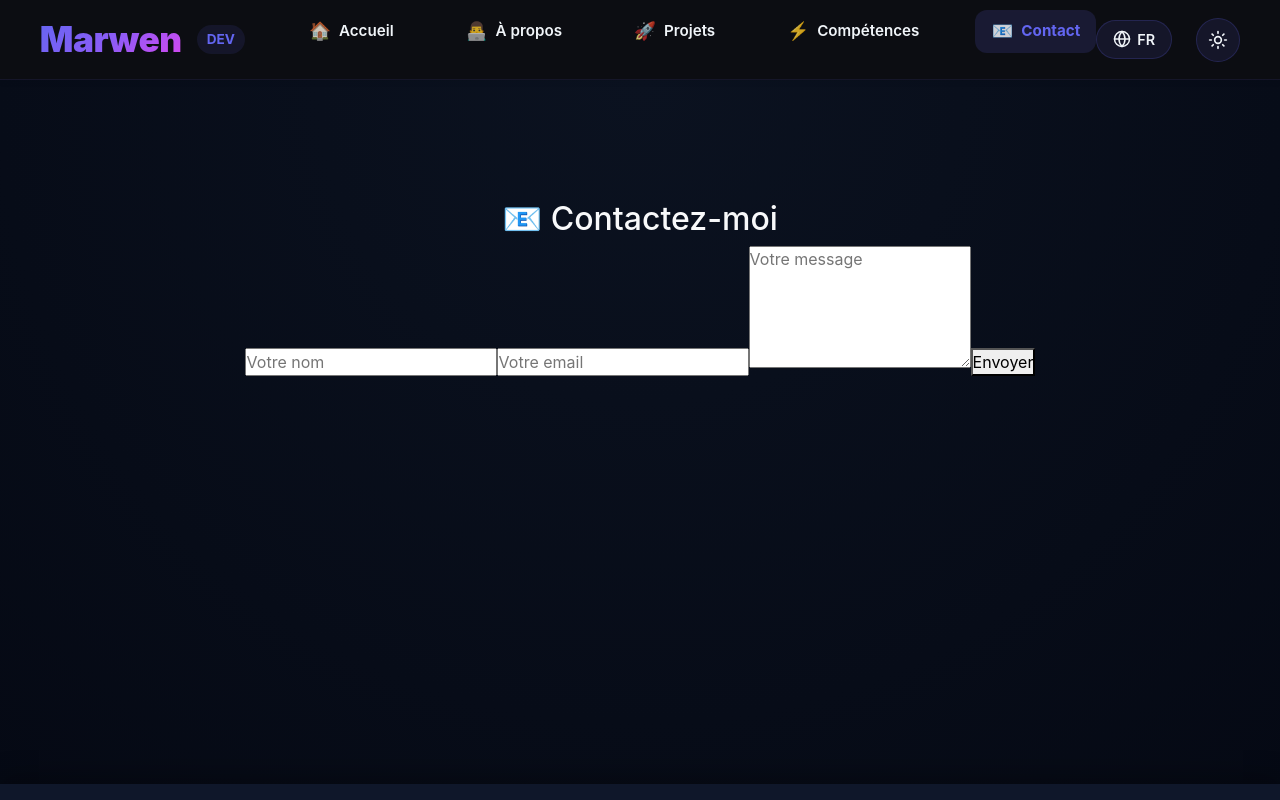
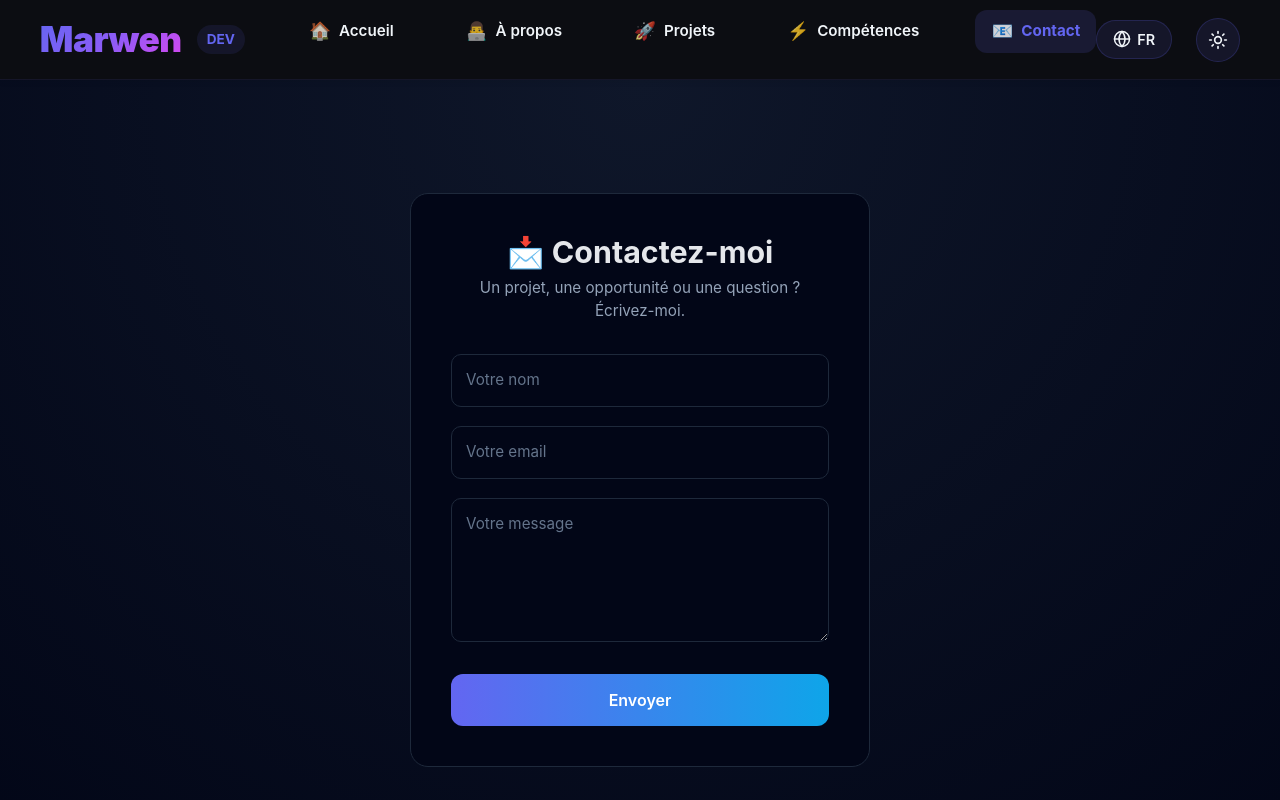
Before and after one commit to marwanbarhoumi/Portfolio-Marwan, a React (Create React App) app in the folder frontend/: page /contact in a window 1280 px wide. Built offline with nearby package versions, Linux system fonts and the light colour scheme.

Commit message:
fix cors preflight + vercel previews

```diff
--- a/frontend/src/pages/Contact.js
+++ b/frontend/src/pages/Contact.js
@@ -10,20 +10,22 @@ function Contact() {
   });
 
   const [loading, setLoading] = useState(false);
+  const [success, setSuccess] = useState(false);
 
-  const handleChange = (e) =>
+  const handleChange = (e) => {
     setForm({ ...form, [e.target.name]: e.target.value });
+  };
 
   const handleSubmit = async (e) => {
     e.preventDefault();
     setLoading(true);
+    setSuccess(false);
 
     try {
       await sendEmail(form);
-      alert(`✅ Merci ${form.name}, message envoyé`);
+      setSuccess(true);
       setForm({ name: "", email: "", message: "" });
     } catch (err) {
-      console.error(err);
       alert("❌ Erreur lors de l'envoi");
     } finally {
       setLoading(false);
@@ -31,8 +33,12 @@ function Contact() {
   };
 
   return (
-    <section className="contact-section">
-      <h2>📧 Contactez-moi</h2>
+    <section className="contact-page">
+      <div className="contact-container">
+        <h2 className="contact-title">📩 Contactez-moi</h2>
+        <p className="contact-subtitle">
+          Un projet, une opportunité ou une question ? Écrivez-moi.
+        </p>
 
         <form className="contact-form" onSubmit={handleSubmit}>
           <input
@@ -65,7 +71,14 @@ function Contact() {
           <button type="submit" disabled={loading}>
             {loading ? "Envoi..." : "Envoyer"}
           </button>
+
+          {success && (
+            <span className="success-msg">
+              ✅ Message envoyé avec succès
+            </span>
+          )}
         </form>
+      </div>
     </section>
   );
 }
--- a/frontend/src/style/Contact.css
+++ b/frontend/src/style/Contact.css
@@ -1,107 +1,93 @@
-.contact-section {
-  min-height: calc(100vh - 80px);
-  padding: 120px 20px 160px;
-  background: radial-gradient(circle at top, #0b1220, #050914);
+.contact-page {
+  min-height: 100vh;
+  display: flex;
+  justify-content: center;
+  align-items: center;
+  background: radial-gradient(circle at top, #0f172a, #020617);
+  padding: 2rem;
+}
+
+.contact-container {
+  width: 100%;
+  max-width: 460px;
+  background: #020617;
+  border: 1px solid #1e293b;
+  border-radius: 18px;
+  padding: 2.5rem;
+}
+
+.contact-title {
+  text-align: center;
+  font-size: 1.9rem;
+  font-weight: 700;
+  color: #e5e7eb;
+  margin-bottom: 0.4rem;
+}
+
+.contact-subtitle {
+  text-align: center;
+  color: #94a3b8;
+  font-size: 0.95rem;
+  margin-bottom: 2rem;
+}
+
+.contact-form {
   display: flex;
   flex-direction: column;
-  align-items: center;
+  gap: 1.2rem;
 }
 
-.contact-card {
+.contact-form input,
+.contact-form textarea {
   width: 100%;
-  max-width: 700px;
-  background: rgba(255, 255, 255, 0.04);
-  border: 1px solid rgba(255, 255, 255, 0.08);
-  border-radius: 24px;
-  padding: 45px;
-  backdrop-filter: blur(14px);
-  color: #e5e7eb;
+  padding: 14px;
+  border-radius: 10px;
+  border: 1px solid #1e293b;
+  background: transparent;
+  color: #f8fafc;
+  font-size: 0.95rem;
+  transition: border-color 0.2s ease, box-shadow 0.2s ease;
 }
 
-/* TITLE */
-.contact-title {
-  text-align: center;
-  font-size: 2.4rem;
-  font-weight: 700;
-  margin-bottom: 40px;
-  background: linear-gradient(135deg, #4f46e5, #7c3aed);
-  -webkit-background-clip: text;
-  -webkit-text-fill-color: transparent;
+.contact-form input::placeholder,
+.contact-form textarea::placeholder {
+  color: #64748b;
 }
 
-/* FORM */
-.form-group {
-  margin-bottom: 26px;
+.contact-form input:focus,
+.contact-form textarea:focus {
+  outline: none;
+  border-color: #6366f1;
+  box-shadow: 0 0 0 1px rgba(99, 102, 241, 0.4);
 }
 
-.form-group label {
-  display: block;
-  margin-bottom: 8px;
-  font-size: 0.9rem;
-  color: #cbd5f5;
+.contact-form button {
+  margin-top: 0.8rem;
+  padding: 14px;
+  border-radius: 12px;
+  border: none;
+  background: linear-gradient(90deg, #6366f1, #0ea5e9);
+  color: white;
+  font-weight: 600;
+  font-size: 1rem;
+  cursor: pointer;
+  transition: transform 0.2s ease, box-shadow 0.2s ease;
 }
 
-.form-group input,
-.form-group textarea {
-  width: 100%;
-  padding: 14px 18px;
-  border-radius: 14px;
-  background: rgba(255, 255, 255, 0.06);
-  border: 1px solid rgba(255, 255, 255, 0.12);
-  color: #f1f5f9;
-  font-size: 0.95rem;
-  outline: none;
-  transition: all 0.25s ease;
+.contact-form button:hover {
+  transform: translateY(-2px);
+  box-shadow: 0 12px 30px rgba(99, 102, 241, 0.4);
 }
 
-.form-group input::placeholder,
-.form-group textarea::placeholder {
-  color: #94a3b8;
+.contact-form button:disabled {
+  opacity: 0.6;
+  cursor: not-allowed;
 }
 
-/* FOCUS */
-.form-group input:focus,
-.form-group textarea:focus {
-  border-color: #7c3aed;
-  box-shadow: 0 0 0 3px rgba(124, 58, 237, 0.25);
-  background: rgba(255, 255, 255, 0.08);
+.success-msg {
+  display: block;
+  text-align: center;
+  margin-top: 1rem;
+  color: #22c55e;
+  font-size: 0.9rem;
 }
-
-/* BUTTON */
-.contact-btn {
-  width: 100%;
-  margin-top: 10px;
-  padding: 16px;
-  border-radius: 16px;
-  border: none;
-  cursor: pointer;
-  font-size: 1rem;
-  font-weight: 600;
-  color: white;
-  background: linear-gradient(135deg, #4f46e5, #7c3aed);
-  transition: transform 0.25s ease, box-shadow 0.25s ease;
-}
-
-.contact-btn:hover {
-  transform: translateY(-3px);
-  box-shadow: 0 18px 35px rgba(124, 58, 237, 0.45);
-}
-
-/* FOOTER */
-.contact-footer {
-  margin-top: 50px;
-  font-size: 0.8rem;
-  color: #9ca3af;
-  text-align: center;
-}
-
-/* RESPONSIVE */
-@media (max-width: 600px) {
-  .contact-card {
-    padding: 30px;
-  }
-
-  .contact-title {
-    font-size: 2rem;
-  }
-}
```
Lines whose indentation alone changed are shown as unchanged.
